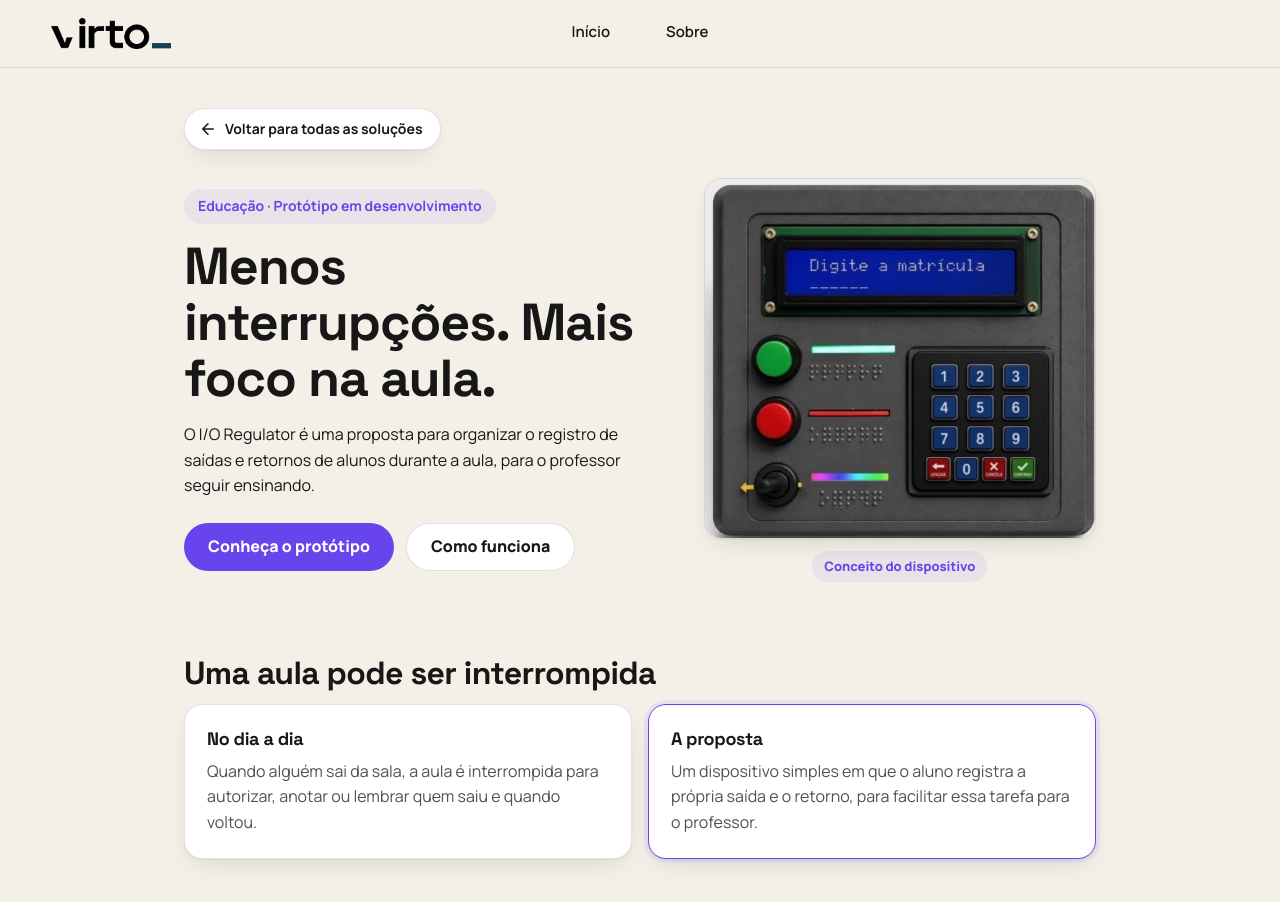
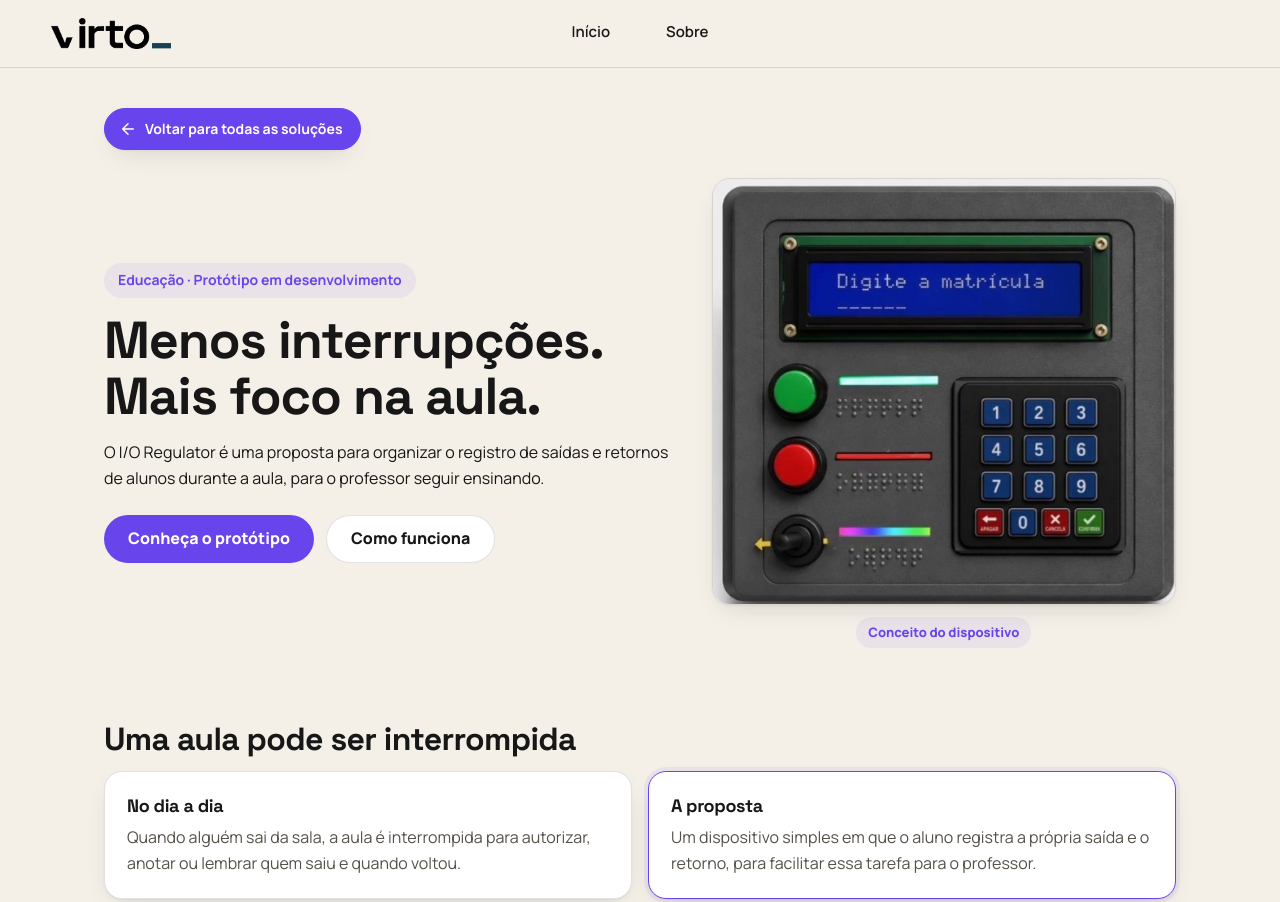
Before and after one commit to gabriel2assuncao/Virto, a plain HTML site: page ioregulator.html in a window 1280 px wide. Shown: the top 902 px of the page. Drawn offline with Linux system fonts and the light colour scheme.

Commit message:
atualização5

```diff
--- a/basestyle.css
+++ b/basestyle.css
@@ -47,7 +47,7 @@ h1 em, h2 em { font-style: normal; color: var(--roxo); }
 .rodape p { margin: 0; text-align: center; }
 
 /* Container de conteúdo (lista de soluções e artigos) */
-.container-solucoes { max-width: 820px; padding: 40px 5% 72px; }
+.container-solucoes { max-width: 1200px; padding: 40px 5% 72px; }
 
 @media (max-width: 640px) {
   .topo { display: flex; justify-content: space-between; gap: 12px; padding: 12px 5%; }
--- a/ioregulator.css
+++ b/ioregulator.css
@@ -9,7 +9,7 @@
   --io-ambar: #92400e;     /* âmbar (texto) */
   --io-ambar-bg: #fef0d3;
   --io-chumbo: #2b2f36;    /* cor do aparelho no conceito */
-  max-width: 1040px;
+  max-width: 1200px;
   margin-inline: auto;
 }
 
@@ -115,10 +115,33 @@
 }
 
 /* Botão "Voltar" (copiado do estilo das outras páginas do Virto) */
-.voltar { display: inline-flex; align-items: center; gap: 8px; margin-bottom: 28px; padding: 9px 18px 9px 14px; background: var(--superficie); border: 1px solid var(--linha); border-radius: 999px; box-shadow: var(--sombra); font-size: 14px; font-weight: 700; transition: transform .2s, border-color .2s, color .2s, box-shadow .2s; }
-.voltar svg { width: 18px; height: 18px; flex: none; }
-.voltar:hover { color: var(--roxo); border-color: var(--roxo); box-shadow: 0 0 0 4px var(--roxo-bg), var(--sombra); transform: translateX(-3px); }
+.voltar {
+  display: inline-flex;
+  align-items: center;
+  gap: 8px;
+  margin-bottom: 28px;
+  padding: 9px 18px 9px 14px;
+  background: var(--roxo);
+  color: #fff;
+  border: 1px solid var(--roxo);
+  border-radius: 999px;
+  box-shadow: var(--sombra);
+  font-size: 14px;
+  font-weight: 700;
+  transition: transform .2s, box-shadow .2s;
+}
 
+.voltar svg {
+  width: 18px;
+  height: 18px;
+  flex: none;
+}
+
+.voltar:hover {
+  color: #fff;
+  transform: translateX(-3px);
+  box-shadow: 0 0 0 4px var(--roxo-bg), var(--sombra);
+}
 /* Navegação entre soluções (igual às outras páginas) */
 .nav-artigo { display: grid; grid-template-columns: 1fr 1fr; gap: 14px; margin-top: 48px; }
 .botao-nav { display: flex; flex-direction: column; gap: 4px; padding: 16px 20px; background: var(--superficie); border: 1px solid var(--linha); border-radius: var(--raio); box-shadow: var(--sombra); transition: transform .2s, border-color .2s, box-shadow .2s; }
--- a/spam.css
+++ b/spam.css
@@ -3,9 +3,33 @@
    ========================================================================== */
 
 /* Botões Voltar / Avançar */
-.voltar { display: inline-flex; align-items: center; gap: 8px; margin-bottom: 28px; padding: 9px 18px 9px 14px; background: var(--superficie); border: 1px solid var(--linha); border-radius: 999px; box-shadow: var(--sombra); font-size: 14px; font-weight: 700; transition: transform .2s, border-color .2s, color .2s, box-shadow .2s; }
-.voltar svg { width: 18px; height: 18px; flex: none; }
-.voltar:hover { color: var(--roxo); border-color: var(--roxo); box-shadow: 0 0 0 4px var(--roxo-bg), var(--sombra); transform: translateX(-3px); }
+.voltar {
+  display: inline-flex;
+  align-items: center;
+  gap: 8px;
+  margin-bottom: 28px;
+  padding: 9px 18px 9px 14px;
+  background: var(--roxo);
+  color: #fff;
+  border: 1px solid var(--roxo);
+  border-radius: 999px;
+  box-shadow: var(--sombra);
+  font-size: 14px;
+  font-weight: 700;
+  transition: transform .2s, box-shadow .2s;
+}
+
+.voltar svg {
+  width: 18px;
+  height: 18px;
+  flex: none;
+}
+
+.voltar:hover {
+  color: #fff;
+  transform: translateX(-3px);
+  box-shadow: 0 0 0 4px var(--roxo-bg), var(--sombra);
+}
 .nav-artigo { display: grid; grid-template-columns: 1fr 1fr; gap: 14px; margin-top: 48px; }
 .botao-nav { display: flex; flex-direction: column; gap: 4px; padding: 16px 20px; background: var(--superficie); border: 1px solid var(--linha); border-radius: var(--raio); box-shadow: var(--sombra); transition: transform .2s, border-color .2s, box-shadow .2s; }
 .botao-nav small { color: var(--roxo); font-size: 13px; font-weight: 700; }
```
Also changed, not shown: index.html (+2 -2 lines), style.css (+65 -18 lines), imagens/imagem inicial.png (added).
